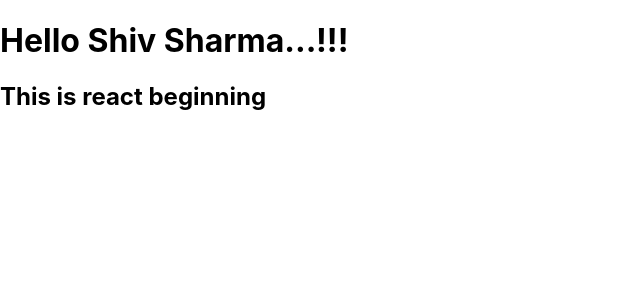
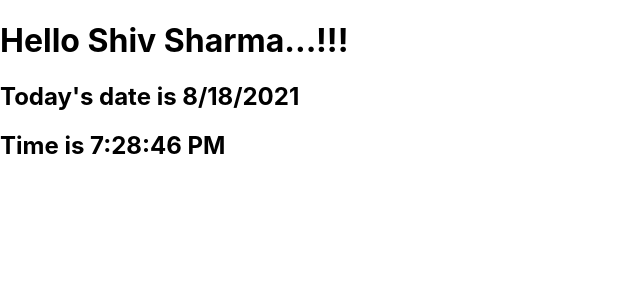
Before and after one commit to Shivam-bot/react, a React (Create React App) app in the folder react_start/: page / in a window 1280 px wide. Shown: the top 300 px of the page, without its empty margins (0-640 px from the left). Built offline with nearby package versions, Linux system fonts and the light colour scheme.

Commit message:
Date & Time

```diff
--- a/react_start/src/index.js
+++ b/react_start/src/index.js
@@ -4,14 +4,17 @@ import './index.css';
 import App from './App';
 import reportWebVitals from './reportWebVitals';
 
+
 const fname = 'Shiv';
 const lname = 'Sharma'
-
+const current_date = new Date()
 ReactDOM.render(
     <>
       <h1> {` Hello ${fname} ${lname}...!!!`}</h1>
-      <h2>This is react beginning</h2>
-    </ >
+      <h2>{` Today's  date is ${current_date.toLocaleDateString()}`}</h2>
+      <h2>{` Time  is ${current_date.toLocaleTimeString()}`}</h2>
+
+      </ >
   ,
   document.getElementById('root')
 );
```
